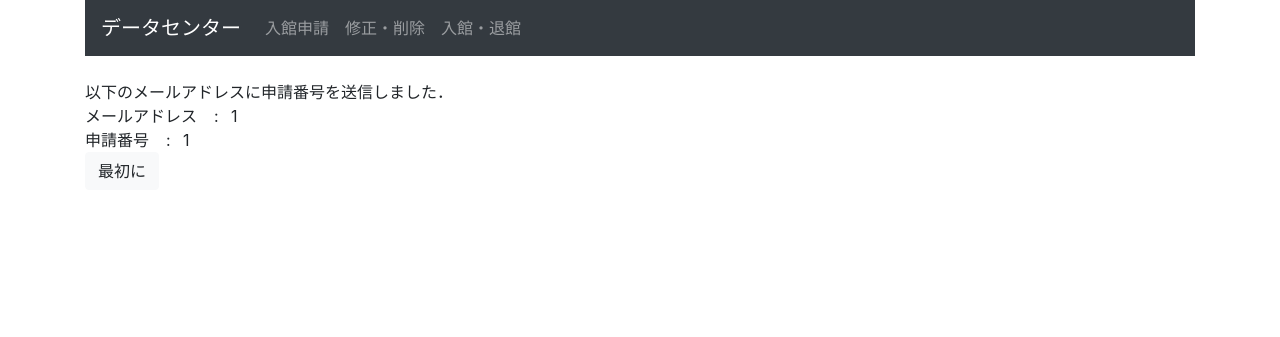
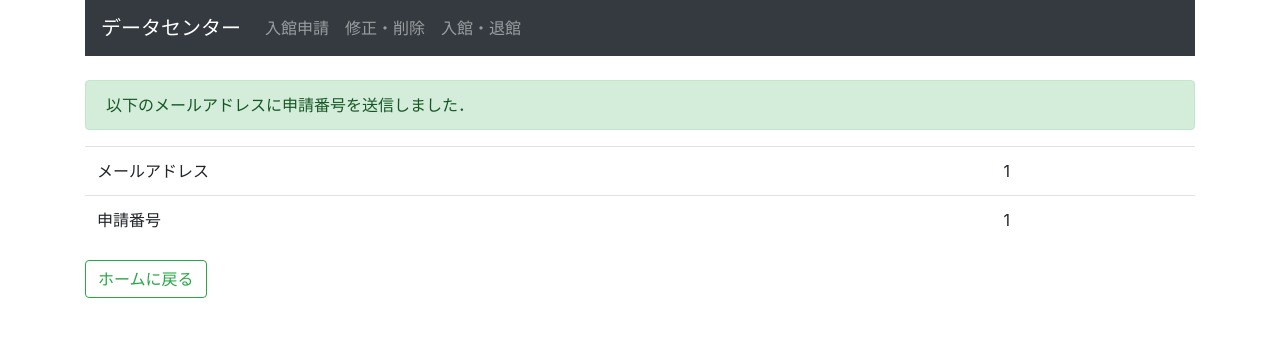
Before and after one commit to t17cs046/t17cs046, a Django app: page /admissionapplication/result/1/1/ in a window 1280 px wide. Shown: the top 337 px of the page. Run offline with Django 3.2, Linux system fonts and the light colour scheme; some libraries are stand-ins or nearby versions.

Commit message:
[fix]resultのスタイルの修正

```diff
--- a/AdmissionApplication/templates/AdmissionApplication/result.html
+++ b/AdmissionApplication/templates/AdmissionApplication/result.html
@@ -4,21 +4,18 @@
 
 {% block main %}
 
-  <tbody>
-  以下のメールアドレスに申請番号を送信しました．<br>
-      <tr>
-          {% for key, value in contents.items%}
-          <th>
+	<div class="alert alert-success" role="alert">
+		以下のメールアドレスに申請番号を送信しました．
+	</div>
+	<table class="table table-hover">
+		<tr>{% for key, value in contents.items%}
+			<td>{{key}}</td>
+			<td>{{value}}</td>
+		</tr>
+	{% endfor %}
+	</table>
 
-          {{key}} &ensp; :&ensp;
-          {{value}}<br></th>
-          {% endfor %}
-      </tr>
-
-  </tbody>
-
-
-<a href="{% url 'menu' %}"><button type="button" class="btn btn-light">最初に</button></a>
+<a href="{% url 'menu' %}"><button type="button" class="btn btn-outline-success">ホームに戻る</button></a>
 
 
 {% endblock %}
```
